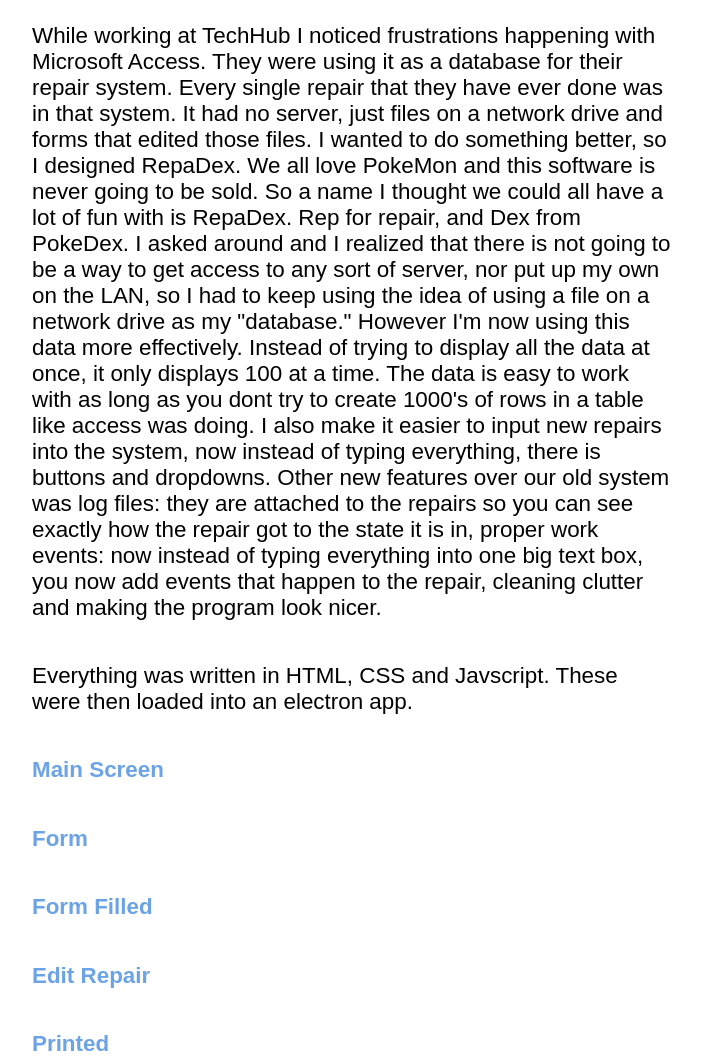
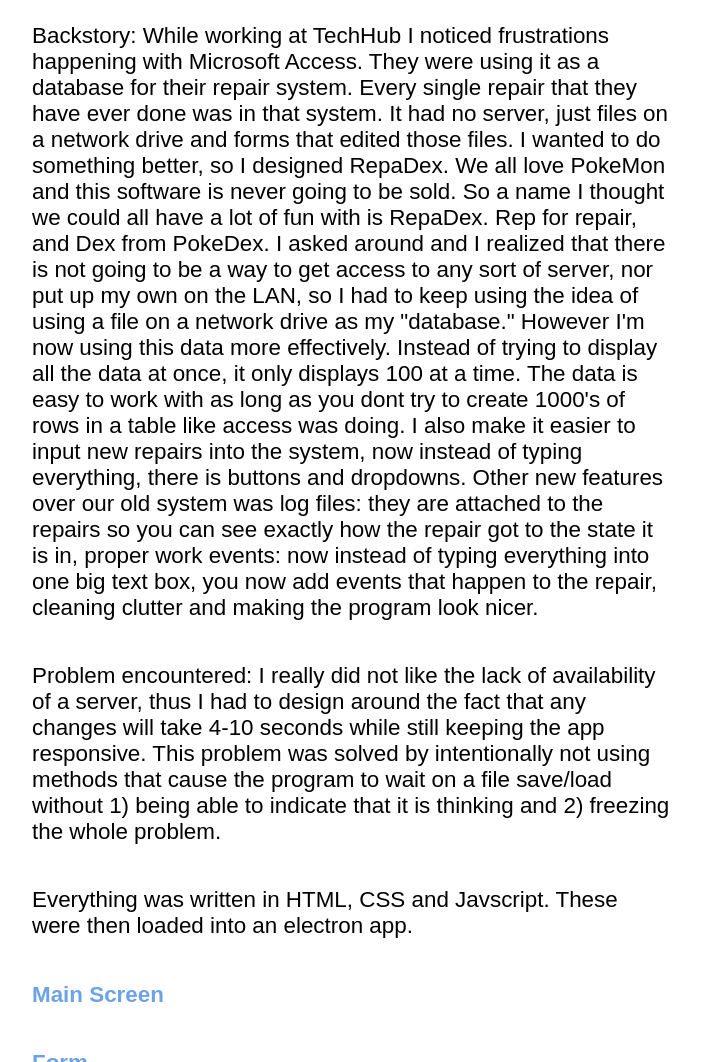
Before and after one commit to Maxfojtik/maxfojtik.github.io, a plain HTML site: page projects.html in a window 1280 px wide. Shown: the part 280-1342 px from the top of the page, without its empty margins (288-989 px from the left). Drawn offline with Linux system fonts and the light colour scheme.

Commit message:
vs code auto formatted and updated RepaDex a little

```diff
--- a/projects.html
+++ b/projects.html
@@ -1,10 +1,12 @@
 <html>
+
 <head>
 	<title>Max Fojtik's Projects</title>
 	<link rel="stylesheet" type="text/css" href="altstyle.css">
-		<link rel="icon" type="image/png" href="favicon.png"/>
+	<link rel="icon" type="image/png" href="favicon.png" />
 	<script src="jquery-3.6.0.min.js"></script>
 </head>
+
 <body>
 	<div class="site_wrapper">
 		<header class="main_header">
@@ -24,13 +26,32 @@
 				<a href="https://github.com/Maxfojtik/RapaDex">GitHub Link</a>
 			</p>
 			<p>
-					While working at TechHub I noticed frustrations happening with Microsoft Access. They were using it as a database for their repair system. Every single repair that they have ever done was in that system.
-					It had no server, just files on a network drive and forms that edited those files. I wanted to do something better, so I designed RepaDex. We all love PokeMon and this software is never going to be sold.
-					So a name I thought we could all have a lot of fun with is RepaDex. Rep for repair, and Dex from PokeDex. I asked around and I realized that there is not going to be a way to get access to any sort of server, nor put up my own on the LAN,
-					so I had to keep using the idea of using a file on a network drive as my "database." However I'm now using this data more effectively. Instead of trying to display all the data at once, it only displays 100 at a time.
-					The data is easy to work with as long as you dont try to create 1000's of rows in a table like access was doing. I also make it easier to input new repairs into the system, now instead of typing everything, there is buttons and dropdowns.
-					Other new features over our old system was log files: they are attached to the repairs so you can see exactly how the repair got to the state it is in, proper work events:
-					now instead of typing everything into one big text box, you now add events that happen to the repair, cleaning clutter and making the program look nicer.
+				Backstory: While working at TechHub I noticed frustrations happening with Microsoft Access. They were
+				using it as a database for their repair system. Every single repair that they have ever done was in that
+				system.
+				It had no server, just files on a network drive and forms that edited those files. I wanted to do
+				something better, so I designed RepaDex. We all love PokeMon and this software is never going to be
+				sold.
+				So a name I thought we could all have a lot of fun with is RepaDex. Rep for repair, and Dex from
+				PokeDex. I asked around and I realized that there is not going to be a way to get access to any sort of
+				server, nor put up my own on the LAN,
+				so I had to keep using the idea of using a file on a network drive as my "database." However I'm now
+				using this data more effectively. Instead of trying to display all the data at once, it only displays
+				100 at a time.
+				The data is easy to work with as long as you dont try to create 1000's of rows in a table like access
+				was doing. I also make it easier to input new repairs into the system, now instead of typing everything,
+				there is buttons and dropdowns.
+				Other new features over our old system was log files: they are attached to the repairs so you can see
+				exactly how the repair got to the state it is in, proper work events:
+				now instead of typing everything into one big text box, you now add events that happen to the repair,
+				cleaning clutter and making the program look nicer.
+			</p>
+			<p>
+				Problem encountered: I really did not like the lack of availability of a server, thus I had to design
+				around
+				the fact that any changes will take 4-10 seconds while still keeping the app responsive.
+				This problem was solved by intentionally not using methods that cause the program to wait on a file
+				save/load without 1) being able to indicate that it is thinking and 2) freezing the whole problem.
 			</p>
 			<p>
 				Everything was written in HTML, CSS and Javscript. These were then loaded into an electron app.
@@ -58,17 +79,26 @@
 			<a name="airplane"></a>
 			<h2>Autonomous Airplane Project</h2>
 			<!--<a href="">[GitHub Link Soon]</a>-->
-				<p>This project started when my friend <a style="font-weight: normal;" href="http://www.mdzirbel.com/">Matthew Zirbel</a> and I wanted to make an autonomous glider that you could throw from the top of a building and glide to a position.
-				This ended up not working at all because we are not Aerospace majors, but it did look cool. Fast forward a year and here we are... "Glider" V3.1. This is an airplane completly designed in cad and make out of 3D
-				printed parts (anything orange), aluminum extrusion, foam, and thin plastic sheets. There are 3 9g metal gear servos, and 3 5" quadcopter motors. The sensor suite includes a 9 axis IMU, a barametric pressure sensor,
-				a GPS module, and an ultrasonic range finder. It communicates to the ground station with a RFM95. Lastly I had to include some WS2812b LEDs. Everything is controlled with a Teensy 3.1.
+			<p>This project started when my friend <a style="font-weight: normal;"
+					href="http://www.mdzirbel.com/">Matthew Zirbel</a> and I wanted to make an autonomous glider that
+				you could throw from the top of a building and glide to a position.
+				This ended up not working at all because we are not Aerospace majors, but it did look cool. Fast forward
+				a year and here we are... "Glider" V3.1. This is an airplane completly designed in cad and make out of
+				3D
+				printed parts (anything orange), aluminum extrusion, foam, and thin plastic sheets. There are 3 9g metal
+				gear servos, and 3 5" quadcopter motors. The sensor suite includes a 9 axis IMU, a barametric pressure
+				sensor,
+				a GPS module, and an ultrasonic range finder. It communicates to the ground station with a RFM95. Lastly
+				I had to include some WS2812b LEDs. Everything is controlled with a Teensy 3.1.
 			</p>
 			<a name="alexalights"></a>
 			<h2>Alexa controlled dorm lights</h2>
 			<div>
 				<p><a href="https://github.com/mdzirbel/Room">GitHub Link</a></p>
-					<p>When my room mate and I started planning our room in the summer of 2018 we decided we wanted to have better lights than the default ones.
-					The end goal was to use a laser to put a point on the ceiling and then have paddles on each end. This would allow us to play pong on it.
+				<p>When my room mate and I started planning our room in the summer of 2018 we decided we wanted to have
+					better lights than the default ones.
+					The end goal was to use a laser to put a point on the ceiling and then have paddles on each end.
+					This would allow us to play pong on it.
 					We got as far as using it as a general lighting system. You can select scenes and change the color.
 					It runs on a Raspberry Pi and that's why it is written in python.</p>
 			</div>
@@ -76,21 +106,30 @@
 			<h2>Door Lock</h2>
 			<div>
 				<p><a href="https://github.com/Maxfojtik/Door">GitHub Link</a></p>
-					<p>I found that I didn't like carrying around a key to my dorm room all day. So I created a system to lock and unlock my door with my phone.
-					The door program itself is written in python run from a raspberry pi. There is no server for my phone to connect to but rather the python program queries a database hosted on Amazon Web Services (AWS).
-					Then an android app manipulates the database to open and close the lock. This configuration allowed me to learn AWS while also keeping the whole setup "serverless."
+				<p>I found that I didn't like carrying around a key to my dorm room all day. So I created a system to
+					lock and unlock my door with my phone.
+					The door program itself is written in python run from a raspberry pi. There is no server for my
+					phone to connect to but rather the python program queries a database hosted on Amazon Web Services
+					(AWS).
+					Then an android app manipulates the database to open and close the lock. This configuration allowed
+					me to learn AWS while also keeping the whole setup "serverless."
 				</p>
 			</div>
 			<a name="eliteleds"></a>
 			<h2>Elite Neopixel Integration</h2>
 			<div>
 				<p><a href="https://github.com/Maxfojtik/EliteDangeriousNeopixelIntegration">GitHub Link</a></p>
-					<p>One of my favorite games is Elite Dangerous. I love playing this game and I love LEDs, so I thought I would combine them.
-					It hooks into the game using the log files it creates, it can listen for events like: Docking to a Space Station, Firing a Torpedo, Deploying Landing gear, Deploying a limpet, and like 20 more.
-					The java program then converts these readings to serial data to send to an arduino connected to WS2812b LEDS that are behind my monitor. In the GitHub you can see C code for that arduino as well as the java code.
+				<p>One of my favorite games is Elite Dangerous. I love playing this game and I love LEDs, so I thought I
+					would combine them.
+					It hooks into the game using the log files it creates, it can listen for events like: Docking to a
+					Space Station, Firing a Torpedo, Deploying Landing gear, Deploying a limpet, and like 20 more.
+					The java program then converts these readings to serial data to send to an arduino connected to
+					WS2812b LEDS that are behind my monitor. In the GitHub you can see C code for that arduino as well
+					as the java code.
 				</p>
 			</div>
 		</div>
 	</div>
 </body>
+
 </html>
```
Lines whose indentation alone changed are shown as unchanged.
